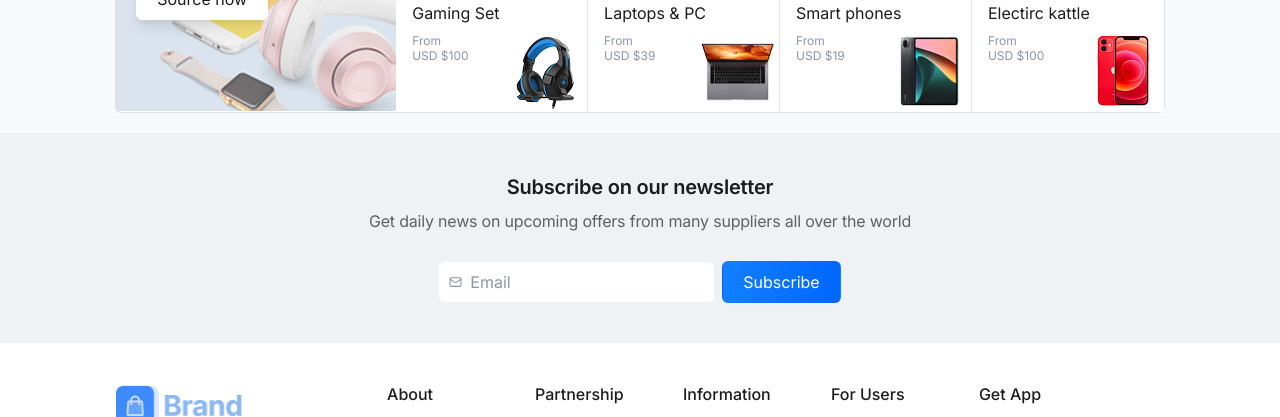
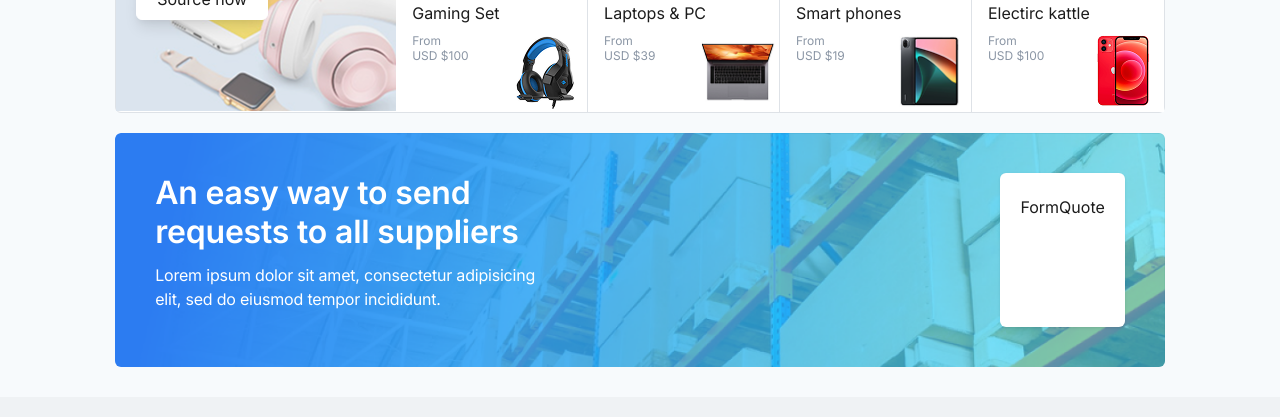
Before and after one commit to aliiashraf777/1rts-brand-ecom-app, a React (Vite) app: page / in a window 1280 px wide. Shown: the part 1340-1757 px from the top of the page. Built offline with nearby package versions, Linux system fonts and the light colour scheme; grey boxes are pictures that could not be loaded.

Commit message:
feat(quote): quote section add

```diff
--- /dev/null
+++ b/src/components/home/FormQuote.tsx
@@ -0,0 +1,9 @@
+type Props = {}
+
+const FormQuote = (props: Props) => {
+  return (
+    <div>FormQuote</div>
+  )
+}
+
+export default FormQuote
--- /dev/null
+++ b/src/components/home/QuoteForm.tsx
@@ -0,0 +1,38 @@
+import { formBg } from "@/assets"
+import SectionContainer from "../common/SectionContainer"
+import Button from "../common/Button"
+import FormQuote from "./FormQuote"
+
+type Props = {}
+
+const QuoteForm = (props: Props) => {
+
+    return (
+        <SectionContainer sectionClass="mb-section-30" className="rounded-none md:rounded-card overflow-hidden">
+            <div className="w-full flex justify-between p-[25px] md:p-10 bg-[url(@/assets/backgrounds/formBg.png)] bg-cover min-h-[180px] sm:h-auto">
+
+                {/* text box */}
+                <div className="flex flex-col gap-5 sm:gap-3">
+                    <h2 className="heading-h5 text-white sm:heading-h2 sm:text-white whitespace-pre-line">
+                        An easy way to send {`\n`} requests to all suppliers
+                    </h2>
+
+                    <p className="hidden md:inline txt-body-shrik text-left text-white whitespace-pre-line pb-4">
+                        Lorem ipsum dolor sit amet, consectetur adipisicing {`\n`} elit, sed do eiusmod tempor incididunt.
+                    </p>
+
+                    <Button className="md:hidden">
+                        Send inquiry
+                    </Button>
+                </div>
+
+                {/* box container */}
+                <div className="hidden md:block bg-white px-section py-[22px] rounded-card shadow-card">
+                    <FormQuote />
+                </div>
+            </div>
+        </SectionContainer>
+    )
+}
+
+export default QuoteForm
--- a/src/pages/Home.tsx
+++ b/src/pages/Home.tsx
@@ -1,6 +1,7 @@
 import { gadgetsBg, outdoorBg } from "@/assets"
 import Deals from "@/components/home/Deals"
 import OutdoorCategories from "@/components/home/OutdoorCategories"
+import QuoteForm from "@/components/home/QuoteForm"
 import { gadgetsData, outdoorData } from "@/data/outdoorData"
 import Hero from "@/screens/Hero"
 
@@ -29,6 +30,8 @@ const Home = (props: Props) => {
                 data={gadgetsData}
                 categoryBg={gadgetsBg}
             />
+
+            <QuoteForm />
         </div>
     )
 }
```
Also changed, not shown: src/assets/index.ts (+18 -16 lines).
